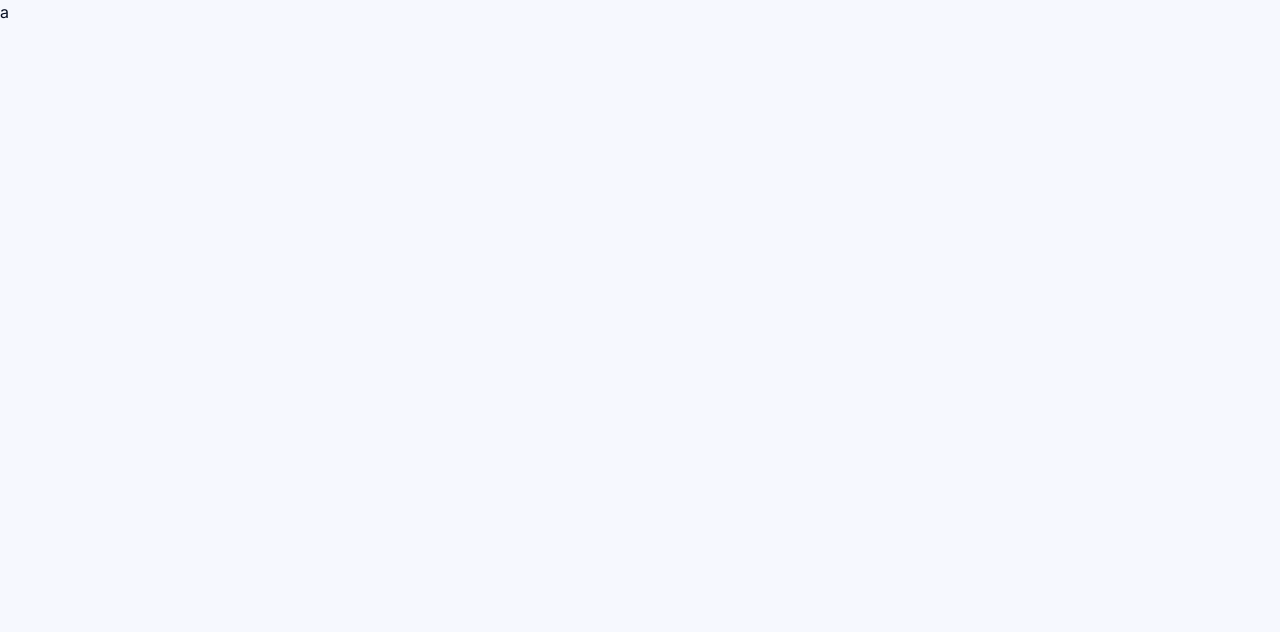
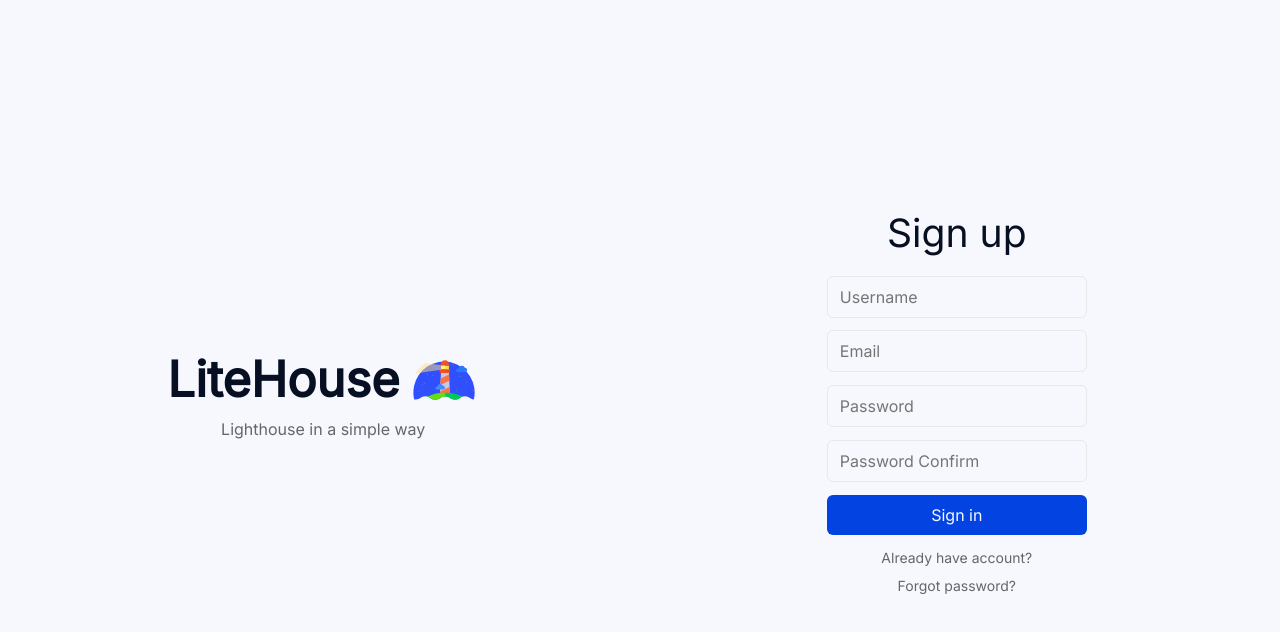
Before and after one commit to bipo38/litehouse, a Nuxt app in the folder front/: page /signup in a window 1280 px wide. Shown: the top 632 px of the page. Built offline with nearby package versions, Linux system fonts and the light colour scheme; a web font is replaced by a local one.

Commit message:
refactor: styles

```diff
--- a/front/assets/styles/_variables.scss
+++ b/front/assets/styles/_variables.scss
@@ -31,10 +31,10 @@
 
     --clr-border: hsl(var(--hue), 0%, 91%);
 
-    --headline-1: 3.052rem;
-    --headline-2: 2.441rem;
-    --headline-3: 1.953rem;
-    --headline-4: 1.563rem;
+    --headline-1: clamp(2.4881rem, 2.292rem + 0.9804vw, 3.0519rem);
+    --headline-2: clamp(2.0738rem, 1.9459rem + 0.6391vw, 2.4413rem);
+    --headline-3: clamp(1.7281rem, 1.6499rem + 0.3913vw, 1.9531rem);
+    --headline-4: clamp(1.44rem, 1.3974rem + 0.213vw, 1.5625rem);
 
     --outline-offset: max(2px, 0.08em);
 
--- a/front/assets/styles/layouts/welcome.scss
+++ b/front/assets/styles/layouts/welcome.scss
@@ -4,15 +4,15 @@
     height: 100vh;
     width: 100%;
 
-    > div {
-        flex: 1;
-    }
+    padding: 0.4em;
 
     &__banner {
         display: flex;
         flex-direction: column;
         justify-content: center;
         align-items: center;
+
+        flex: 1;
 
         > div {
             display: flex;
@@ -36,8 +36,20 @@
 
             color: var(--clr-gray-5);
         }
+    }
 
-        background: radial-gradient(circle at center, var(--clr-gray-2) 0.5px, var(--clr-background) 0.5px);
-        background-size: 10px 10px;
+    @media (max-width: 600px) {
+        justify-content: center;
+        align-items: center;
+
+        flex-direction: column;
+
+        &__banner {
+            flex: none;
+
+            p {
+                display: none;
+            }
+        }
     }
 }
--- a/front/assets/styles/pages/signin.scss
+++ b/front/assets/styles/pages/login.scss
@@ -1,4 +1,4 @@
-.page--signin {
+.page--login {
     display: flex;
     flex-direction: column;
     justify-content: center;
@@ -8,8 +8,9 @@
 
     gap: 0.8em;
 
-    h1 {
+    h2 {
         margin: 0;
+        font-weight: 500;
     }
 
     > form {
@@ -27,6 +28,12 @@
 
     &__links {
         display: flex;
+        flex-direction: column;
+        text-align: center;
         gap: 0.4em;
     }
+
+    @media (max-width: 600px) {
+        flex: none;
+    }
 }
--- a/front/layouts/welcome.vue
+++ b/front/layouts/welcome.vue
@@ -2,7 +2,7 @@
     <div class="layout--welcome">
         <div class="layout--welcome__banner">
             <div>
-                <h1>Litehouse</h1>
+                <h1>LiteHouse</h1>
                 <MiscIconLoader name="light" />
             </div>
             <p>Lighthouse in a simple way</p>
@@ -12,5 +12,6 @@
 </template>
 
 <style lang="scss">
-@use '~/assets/styles/layouts/welcome.scss'
+@use '~/assets/styles/layouts/welcome.scss';
+@use '~/assets/styles/pages/login.scss';
 </style>
--- a/front/pages/index.vue
+++ b/front/pages/index.vue
@@ -1,22 +1,5 @@
-<template>
-    <div class="page page--home">
+<script setup lang="ts">
+navigateTo('/signin')
+</script>
 
-        <div class="page--home__intro">
-            <div>
-                <h1>LiteHouse </h1>
-                <MiscIconLoader name="light" />
-            </div>
-            <p>Lighthouse in a simple way</p>
-        </div>
-        <div class="page--home__login-btns">
-            <nuxt-link to="/signin" class="button button--primary button--big" aria-label="Sign in button">Sign
-                in</nuxt-link>
-            <nuxt-link to="/signup" class="button button--outline button--big" aria-label="Sign up button">Sign
-                up</nuxt-link>
-        </div>
-    </div>
-</template>
-
-<style lang="scss">
-@use '../assets/styles/pages/home.scss'
-</style>
+<template></template>
--- a/front/pages/signin.vue
+++ b/front/pages/signin.vue
@@ -5,7 +5,7 @@ definePageMeta({
 </script>
 
 <template>
-    <div class="page--signin">
+    <div class="page--login">
 
         <h2>Sign in</h2>
         <form @submit.prevent="">
@@ -14,14 +14,9 @@ definePageMeta({
 
             <button class="button--primary">Sign in</button>
         </form>
-        <div class="page--signin__links">
+        <div class="page--login__links">
+            <nuxt-link to="/signup" class="link--underline link--small">Not registered yet?</nuxt-link>
             <nuxt-link to="/" class="link--underline link--small">Forgot password?</nuxt-link>
-
-            <nuxt-link to="/signup" class="link--underline link--small">Not registered yet?</nuxt-link>
         </div>
     </div>
 </template>
-
-<style lang="scss">
-@use '~/assets/styles/pages/signin.scss'
-</style>
--- a/front/pages/signup.vue
+++ b/front/pages/signup.vue
@@ -1,3 +1,24 @@
+<script setup lang="ts">
+definePageMeta({
+    layout: 'welcome'
+})
+</script>
+
 <template>
-    <div>a</div>
+    <div class="page--login">
+
+        <h2>Sign up</h2>
+        <form @submit.prevent="">
+            <input class="input--default" type="text" placeholder="Username" required>
+            <input class="input--default" type="email" placeholder="Email" required>
+            <input class="input--default" type="password" placeholder="Password" required>
+            <input class="input--default" type="password" placeholder="Password Confirm" required>
+
+            <button class="button--primary">Sign in</button>
+        </form>
+        <div class="page--login__links">
+            <nuxt-link to="/signin" class="link--underline link--small">Already have account?</nuxt-link>
+            <nuxt-link to="/" class="link--underline link--small">Forgot password?</nuxt-link>
+        </div>
+    </div>
 </template>
```
